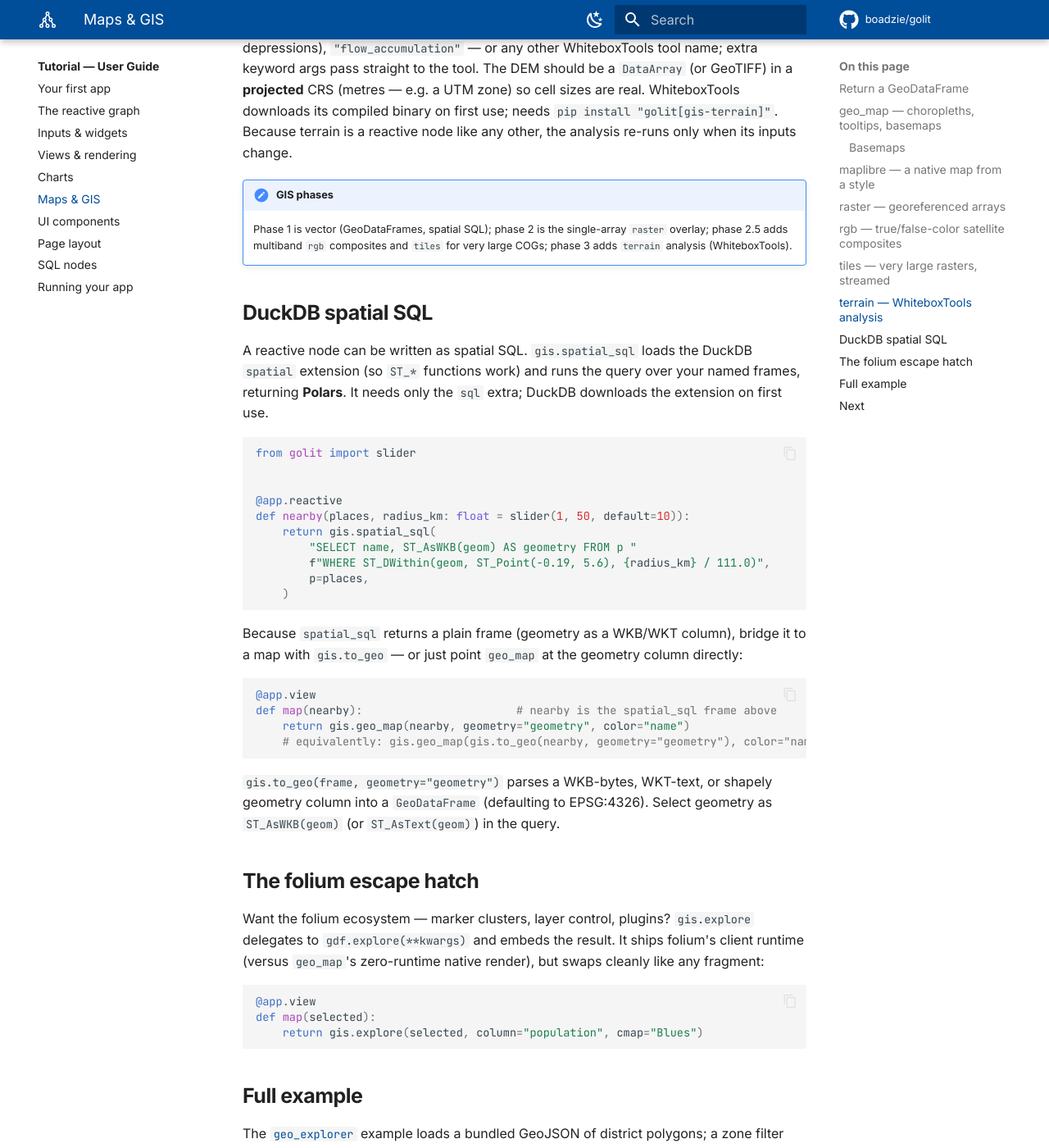
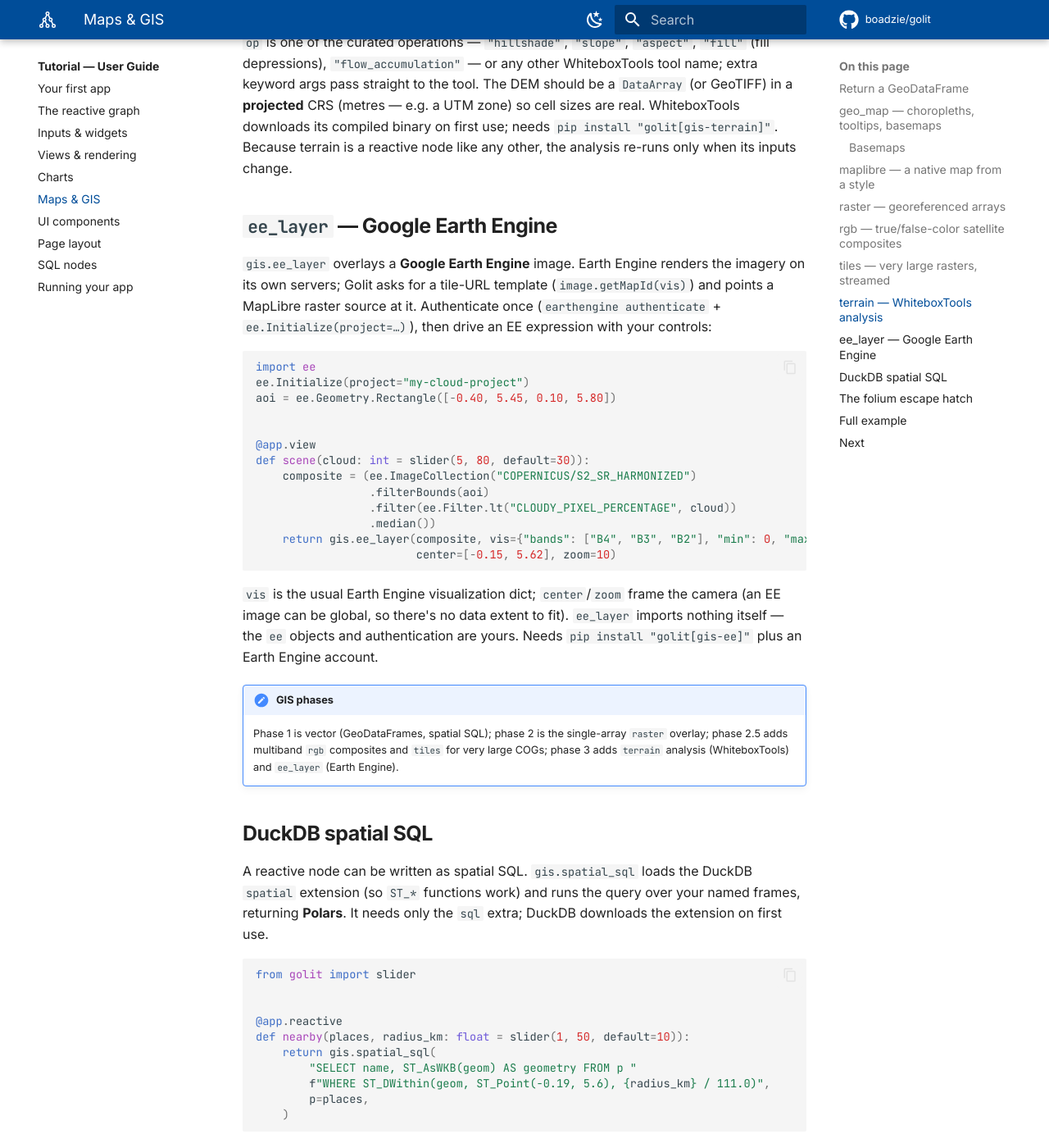
Before and after one commit to Boadzie/golit, an MkDocs documentation site: the page built from docs/tutorial/maps.md, in a window 1280 px wide and 1400 px high, scrolled down 4681 px. Shown: the whole window at 82% size. Built offline with MkDocs 1.6.1 and Material for MkDocs 9.7.7, drawn with Linux system fonts in a browser that asks for light colours; comment, search, counter and statistics services are not loaded; some of the changed text lies outside the part shown.

Commit message:
docs(maps): document Earth Engine overlays (gis.ee_layer, gis-ee extra)
Tutorial section + API reference for gis.ee_layer; phase-3 note, install block, README
status (Earth Engine done, 151 pytest) and examples.

````diff
--- a/docs/tutorial/maps.md
+++ b/docs/tutorial/maps.md
@@ -15,6 +15,7 @@
 pip install "golit[gis-raster]"   # raster: gis.raster / gis.rgb (rasterio / rioxarray / xarray)
 pip install "golit[gis-tiles]"    # tiled rasters: gis.tiles (rio-tiler, large COGs)
 pip install "golit[gis-terrain]"  # terrain analysis: gis.terrain (WhiteboxTools)
+pip install "golit[gis-ee]"       # Earth Engine overlays: gis.ee_layer (earthengine-api)
 ```
 
 `gis` pulls in GeoPandas, Shapely, pyproj, and folium. MapLibre GL itself loads from a CDN —
@@ -214,10 +215,38 @@
 its compiled binary on first use; needs `pip install "golit[gis-terrain]"`. Because terrain
 is a reactive node like any other, the analysis re-runs only when its inputs change.
 
+## `ee_layer` — Google Earth Engine
+
+`gis.ee_layer` overlays a **Google Earth Engine** image. Earth Engine renders the imagery on
+its own servers; Golit asks for a tile-URL template (`image.getMapId(vis)`) and points a
+MapLibre raster source at it. Authenticate once (`earthengine authenticate` +
+`ee.Initialize(project=…)`), then drive an EE expression with your controls:
+
+```python
+import ee
+ee.Initialize(project="my-cloud-project")
+aoi = ee.Geometry.Rectangle([-0.40, 5.45, 0.10, 5.80])
+
+
+@app.view
+def scene(cloud: int = slider(5, 80, default=30)):
+    composite = (ee.ImageCollection("COPERNICUS/S2_SR_HARMONIZED")
+                 .filterBounds(aoi)
+                 .filter(ee.Filter.lt("CLOUDY_PIXEL_PERCENTAGE", cloud))
+                 .median())
+    return gis.ee_layer(composite, vis={"bands": ["B4", "B3", "B2"], "min": 0, "max": 3000},
+                        center=[-0.15, 5.62], zoom=10)
+```
+
+`vis` is the usual Earth Engine visualization dict; `center`/`zoom` frame the camera (an EE
+image can be global, so there's no data extent to fit). `ee_layer` imports nothing itself —
+the `ee` objects and authentication are yours. Needs `pip install "golit[gis-ee]"` plus an
+Earth Engine account.
+
 !!! note "GIS phases"
     Phase 1 is vector (GeoDataFrames, spatial SQL); phase 2 is the single-array `raster`
     overlay; phase 2.5 adds multiband `rgb` composites and `tiles` for very large COGs;
-    phase 3 adds `terrain` analysis (WhiteboxTools).
+    phase 3 adds `terrain` analysis (WhiteboxTools) and `ee_layer` (Earth Engine).
 
 ## DuckDB spatial SQL
 
````
Also changed, not shown: README.md (+16 -13 lines), docs/reference/gis.md (+6 -0 lines).
